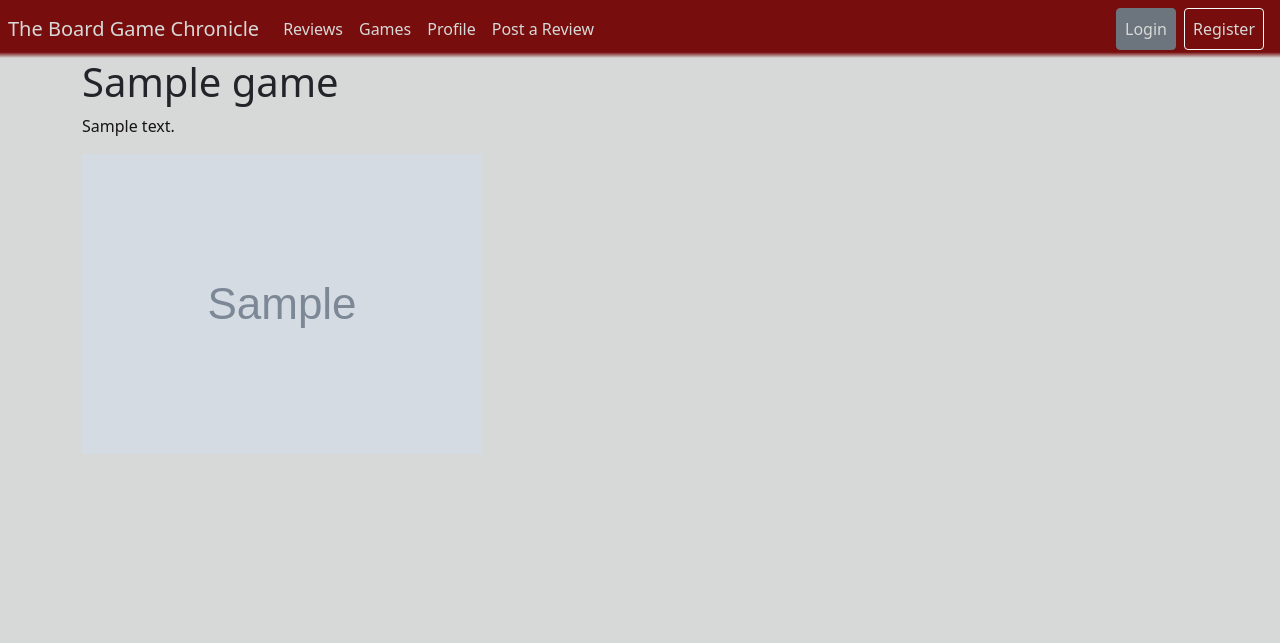
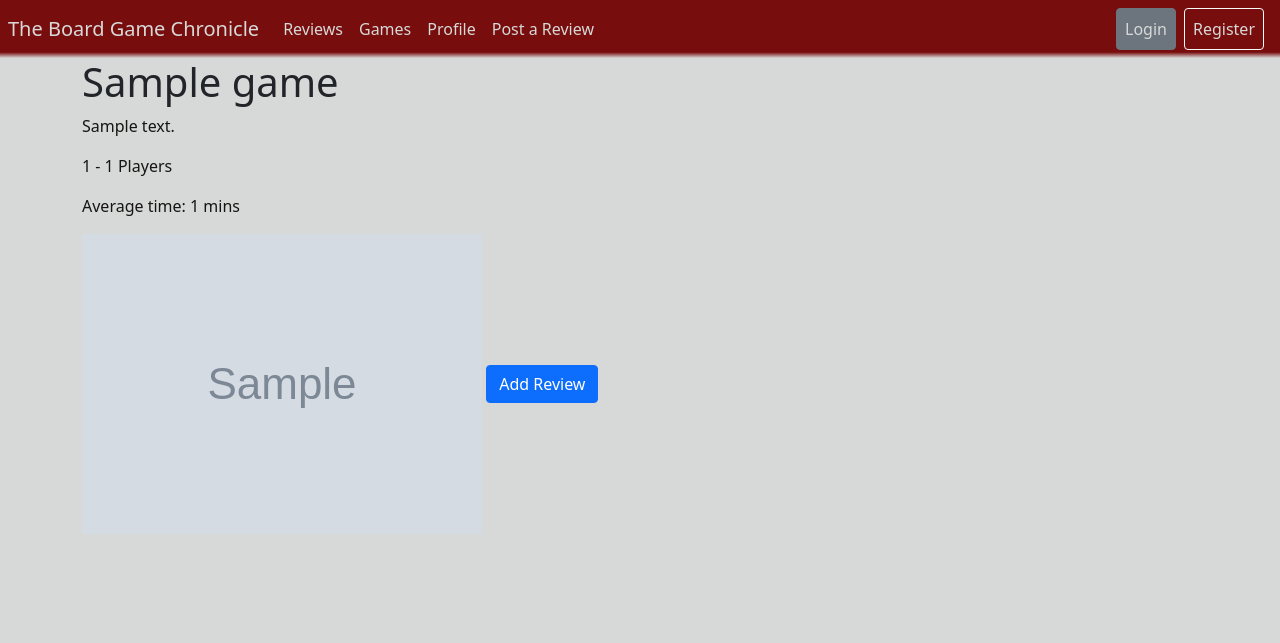
Before and after one commit to StefanWout/The-Board-Game-Chronicle, a Django app: page /games/1/ in a window 1280 px wide. Shown: the top 643 px of the page. Run offline with Django 5.2, Linux system fonts and the light colour scheme; tables that the repository leaves empty hold one stand-in row (values such as "Sample post"); grey boxes marked "Sample" are stand-in pictures; some libraries are stand-ins or nearby versions.

Commit message:
added details to the gamesinfo page

```diff
--- a/review_site/forms.py
+++ b/review_site/forms.py
@@ -5,7 +5,7 @@ from .models import Review, Comment
 class ReviewForm(forms.ModelForm):
     class Meta:
         model = Review
-        fields = ['game', 'title', 'slug', 'review_text', 'rating', 'date_played', 'game_duration', 'player_count']
+        fields = ['game', 'title', 'review_text', 'rating', 'date_played', 'game_duration', 'player_count']
         widgets = {'review_text': SummernoteWidget()}
 
     def __init__(self, *args, **kwargs):
--- a/templates/add_review.html
+++ b/templates/add_review.html
@@ -2,7 +2,7 @@
 {% load static %}
 
 {% block body %}
-<h2>Add Review</h2>
+<h2>Add a Review of your Experience with:{{game}}</h2>
 <form method="post">
     {% csrf_token %}
     {{ form.media }}  <!-- This is for Summernote -->
--- a/templates/gameinfo.html
+++ b/templates/gameinfo.html
@@ -5,7 +5,10 @@
 <body>
     <h1>{{game.game_name}}</h1>
     <p>{{game.description}}</p>
+    <p>{{game.min_players}} - {{game.max_players}} Players</p>
+    <p>Average time: {{game.playing_time}} mins</p>
     <img src="{{game.image}}" alt="game box">
+    <a href="#" type="button" class="btn btn-primary">Add Review</a>
 </body>
 </html>
 {% endblock %}
```
